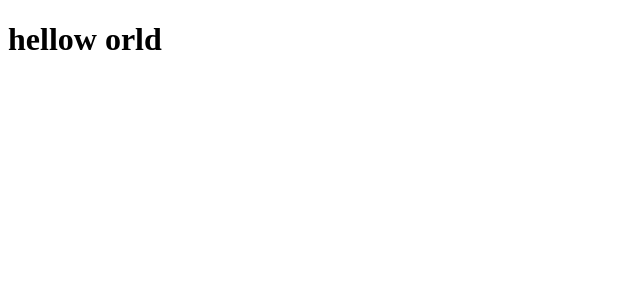
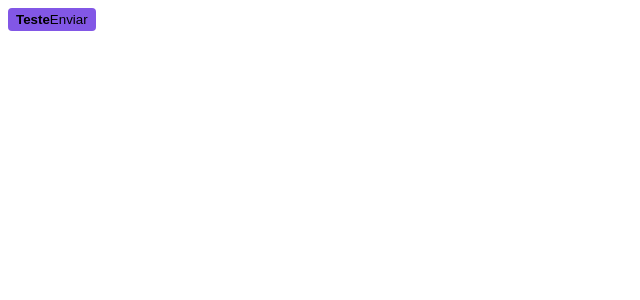
Before and after one commit to daviht7/ignite-shop-2, a Next.js app: page / in a window 1280 px wide. Shown: the top 300 px of the page, without its empty margins (0-640 px from the left). Built offline with nearby package versions, Linux system fonts and the light colour scheme.

Commit message:
configurando stitches

```diff
--- a/package.json
+++ b/package.json
@@ -9,6 +9,7 @@
     "lint": "next lint"
   },
   "dependencies": {
+    "@stitches/react": "^1.2.8",
     "@types/node": "18.14.4",
     "@types/react": "18.0.28",
     "@types/react-dom": "18.0.11",
--- a/src/pages/_document.tsx
+++ b/src/pages/_document.tsx
@@ -1,4 +1,5 @@
-import { Html, Head, Main, NextScript } from 'next/document'
+import { getCssText } from '@/styles'
+import { Head, Html, Main, NextScript } from 'next/document'
 
 export default function Document() {
   return (
@@ -7,6 +8,8 @@
         <link rel="preconnect" href="https://fonts.googleapis.com" />
         <link rel="preconnect" href="https://fonts.gstatic.com" crossOrigin="anonymous" />
         <link href="https://fonts.googleapis.com/css2?family=Roboto:wght@400;700&display=swap" rel="stylesheet" />
+
+        <style id="stitches" dangerouslySetInnerHTML={{ __html: getCssText() }} />
       </Head>
       <body>
         <Main />
--- a/src/pages/index.tsx
+++ b/src/pages/index.tsx
@@ -1,8 +1,29 @@
+import { styled } from "@/styles";
+
+const Button = styled('button', {
+
+  backgroundColor: '$rocketseat',
+  borderRadius: 4,
+  border: 0,
+  padding: '4px 8px',
+
+  span: {
+    fontWeight: 'bold'
+  },
+
+  '&:hover': {
+    filter: 'brightness(0.8)'
+  }
+
+})
 
 export default function Home() {
   return (
     <>
-      <h1>hellow orld</h1>
+      <Button>
+        <span>Teste</span>
+        Enviar
+      </Button>
     </>
   );
 }
--- /dev/null
+++ b/src/styles/index.ts
@@ -0,0 +1,11 @@
+import { createStitches } from "@stitches/react";
+
+export const { config, styled, globalCss, keyframes, getCssText, theme, createTheme, css } = createStitches({
+
+  theme: {
+    colors: {
+      rocketseat: '#8257e6'
+    }
+  }
+
+})
```
Also changed, not shown: 1 other file (tests, documents, lock files or other folders).
